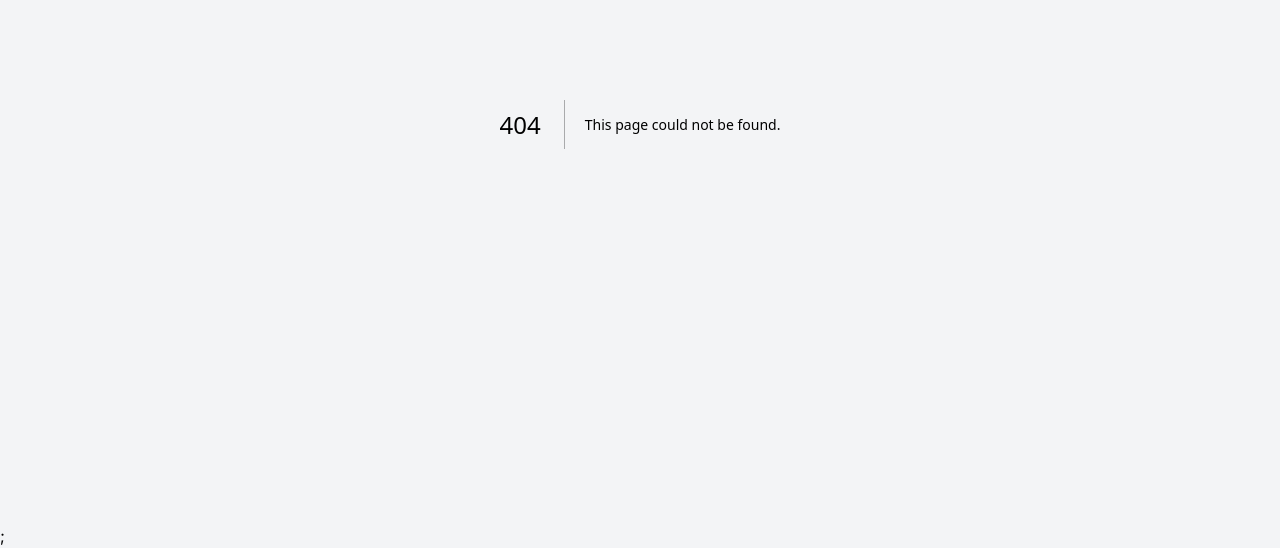
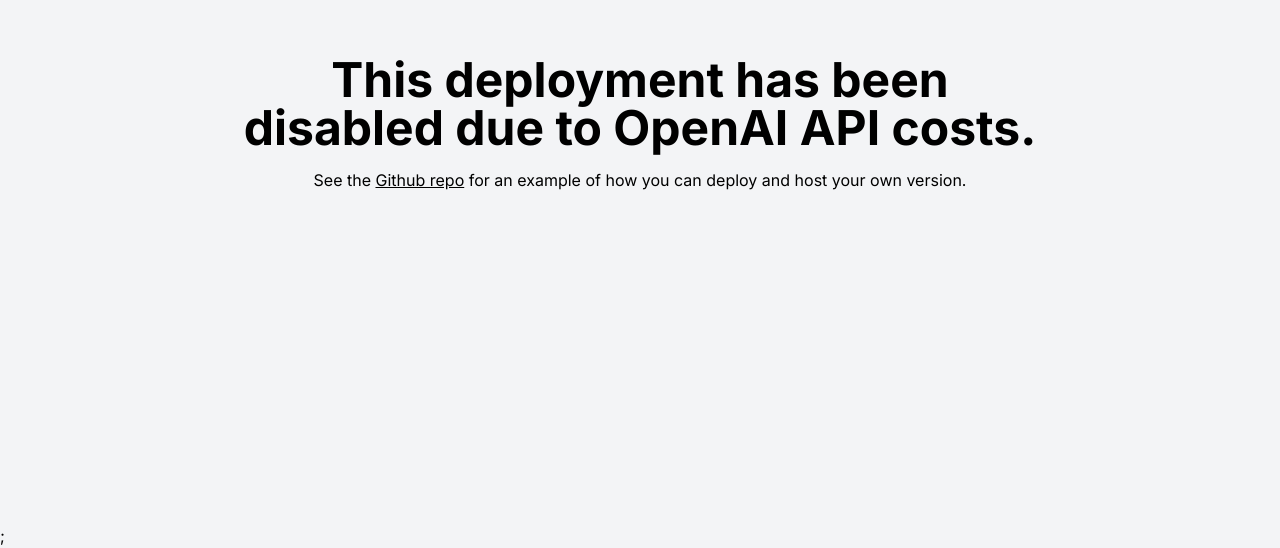
Before and after one commit to domeccleston/dalle-2, a Next.js app: page /disabled in a window 1280 px wide. Before the commit this address had no page. Shown: the part 276-824 px from the top of the page. Built offline with nearby package versions, Linux system fonts and the light colour scheme.

Commit message:
add redirect page

```diff
--- a/next.config.js
+++ b/next.config.js
@@ -3,4 +3,13 @@
   images: {
     domains: ["oaidalleapiprodscus.blob.core.windows.net"],
   },
+  async redirects() {
+    return [
+      {
+        source: "/",
+        destination: "/disabled",
+        permanent: false,
+      },
+    ];
+  },
 };
--- /dev/null
+++ b/pages/disabled.tsx
@@ -0,0 +1,23 @@
+import Link from "next/link";
+
+export default function Redirect() {
+  return (
+    <div className="h-screen flex items-center justify-center flex-col">
+      <h1 className="font-bold text-5xl w-[800px] text-center">
+        This deployment has been disabled due to OpenAI API costs.
+      </h1>
+      <p className="mt-4 w-[800px] text-center">
+        See the{" "}
+        <Link
+          className="underline"
+          target="_blank"
+          rel="noopener noreferrer"
+          href="https://github.com/domeccleston/dalle-2"
+        >
+          Github repo
+        </Link>{" "}
+        for an example of how you can deploy and host your own version.
+      </p>
+    </div>
+  );
+}
```
